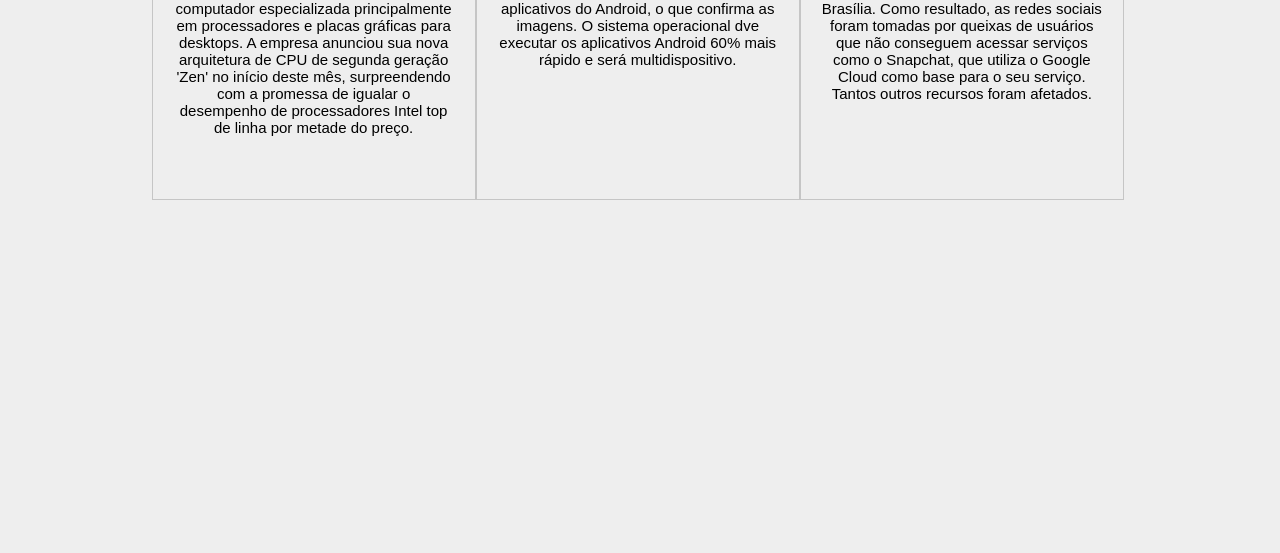
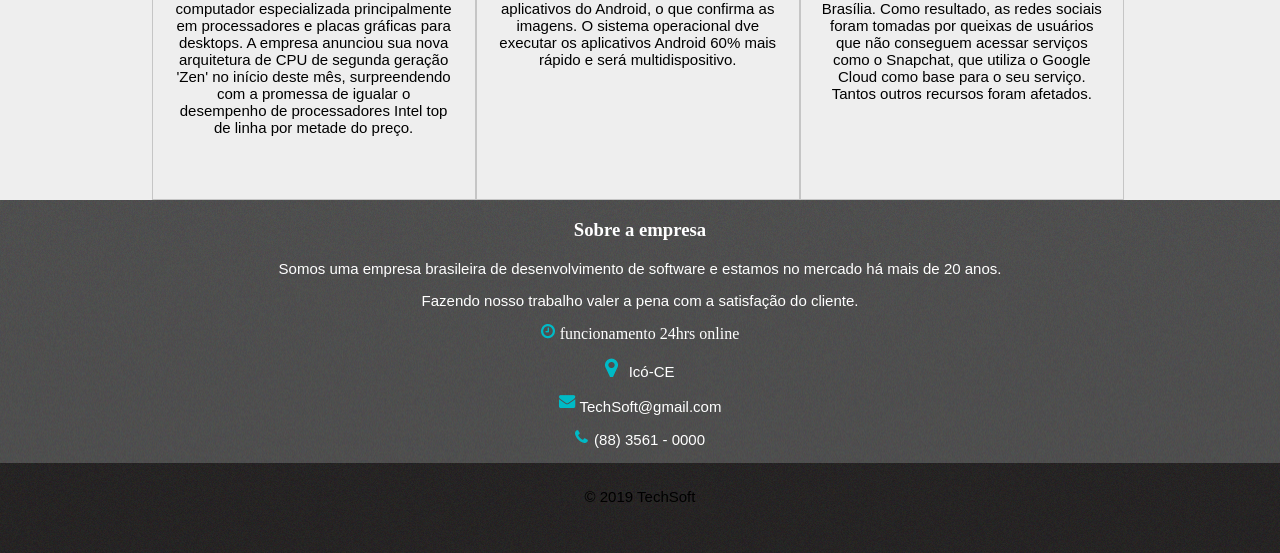
Before and after one commit to larafernanda/SiteProjeto, a PHP site: page / in a window 1280 px wide. Shown: the part 1754-2307 px from the top of the page. Before the commit the page ends 1954 px from the top, so only its background shows below. Run offline with PHP 8.4, Linux system fonts and the light colour scheme; some libraries are stand-ins or nearby versions.

Commit message:
Atualizações
Algumas alterações

```diff
--- a/teste/css/site.css
+++ b/teste/css/site.css
@@ -2,73 +2,78 @@
     background-color: black;
     height: 70px;
     width: 100%;
+}
 
-
-}
-body{
+body {
     width: 100%;
     height: 100%;
     margin: 0 auto;
 }
 
-main{
+main {
     margin: 0 auto;
     width: 980px;
-
     position: relative;
 }
-.logo{
+
+.logo {
     padding: 6px;
     width: 70%;
     float: left;
 }
 
-.login{
+.login {
     margin-left: 80%;
     position: absolute;
     top: -13px;
+}
 
-}
-.header-2{
+.header-2 {
     background-color: #ffffff;
     width: 980px;
     margin: 0 auto;
     padding: 16px;
+}
 
-}
-.menu-urls{
+.menu-urls {
     border-bottom: 3 px solid #efefef;
     height: 80px;
 }
-.menu ul li{
+
+.menu ul li {
     display: inline-block;
     color: #8b8b8b;
     margin-left: 15px;
     height: 60px;
 }
-.menu ul li:hover{
-    border-bottom: 3px solid  #00bac6;
+
+.menu ul li:hover {
+    border-bottom: 3px solid #00bac6;
 }
-.menu ul li a:hover{
+
+.menu ul li a:hover {
     color: #00bac6;
 }
-.menu ul li a{
+
+.menu ul li a {
     color: #8b8b8b;
     text-decoration: none;
     font-size: 17px;
     text-transform: uppercase;
+}
 
-}
-.menu{
+.menu {
     width: 70%;
     float: left;
 }
-.busca{
+
+.busca {
     text-align: center;
     width: 30%;
     float: right;
 }
-.busca input{
+
+.busca input {
     margin-top: 10px;
     border: 1px solid #d6d6d6;
     height: 25px;
@@ -78,30 +83,35 @@ main{
     background-repeat: no-repeat;
     background-position: 96%;
 }
-.col-100{
+
+.col-100 {
     width: 100%;
     float: left;
     position: relative;
 }
-.slide{
+
+.slide {
     width: 100%!important;
 }
-ul.slick-dots li{
+
+ul.slick-dots li {
     display: inline-block;
-    font-size:0px;
+    font-size: 0px;
     border: 3px solid #ffffff;
     border-radius: 50%;
     width: 20px;
     height: 20px;
+}
 
-}
-ul.slick-dots li.slick-active{
+ul.slick-dots li.slick-active {
     background-color: #00bac6;
 }
-.slick-initialized{
+
+.slick-initialized {
     overflow: hidden;
 }
-.slick-dots li button{
+
+.slick-dots li button {
     font-size: 0px;
     border: 5px solid #ffffff;
     width: 26px;
@@ -110,16 +120,19 @@ ul.slick-dots li.slick-active{
     border-radius: 50%;
     cursor: pointer;
 }
-.slick-dots{
+
+.slick-dots {
     margin: 0 auto;
     width: 50%;
     position: absolute;
     left: 45%;
     top: 350px;
 }
-.slick-dots li{
+
+.slick-dots li {
     display: inline-block;
 }
+
 button.slick-prev {
     font-size: 0px;
     border: none;
@@ -128,7 +141,8 @@ button.slick-prev {
     background-color: transparent;
     background-image: url("");
 }
-button.slick-next{
+
+button.slick-next {
     font-size: 0px;
     border: none;
     width: 25px;
@@ -136,3 +150,86 @@ button.slick-next{
     background-color: transparent;
     background-image: url("");
 }
+
+.entra {
+    font-family: Arial, Helvetica, sans-serif;
+    font-size: 14px;
+    color: #ffffff;
+    background: -moz-linear-gradient( top, #42aaff 0%, #003366);
+    background: -webkit-gradient( linear, left top, left bottom, from(#42aaff), to(#003366));
+    -moz-border-radius: 10px;
+    -webkit-border-radius: 10px;
+    border-radius: 10px;
+    border: 2px solid #003366;
+    -moz-box-shadow: 0px 1px 3px rgba(000, 000, 000, 0.5), inset 0px 0px 1px rgba(255, 255, 255, 0.5);
+    -webkit-box-shadow: 0px 1px 3px rgba(000, 000, 000, 0.5), inset 0px 0px 1px rgba(255, 255, 255, 0.5);
+    box-shadow: 0px 1px 3px rgba(000, 000, 000, 0.5), inset 0px 0px 1px rgba(255, 255, 255, 0.5);
+    text-shadow: 0px -1px 0px rgba(000, 000, 000, 0.7), 0px 1px 0px rgba(255, 255, 255, 0.3);
+}
+
+.cadastre {
+    font-family: Arial, Helvetica, sans-serif;
+    font-size: 14px;
+    color: #ffffff;
+    background: -moz-linear-gradient( top, #42aaff 0%, #003366);
+    background: -webkit-gradient( linear, left top, left bottom, from(#42aaff), to(#003366));
+    -moz-border-radius: 10px;
+    -webkit-border-radius: 10px;
+    border-radius: 10px;
+    border: 2px solid #003366;
+    -moz-box-shadow: 0px 1px 3px rgba(000, 000, 000, 0.5), inset 0px 0px 1px rgba(255, 255, 255, 0.5);
+    -webkit-box-shadow: 0px 1px 3px rgba(000, 000, 000, 0.5), inset 0px 0px 1px rgba(255, 255, 255, 0.5);
+    box-shadow: 0px 1px 3px rgba(000, 000, 000, 0.5), inset 0px 0px 1px rgba(255, 255, 255, 0.5);
+    text-shadow: 0px -1px 0px rgba(000, 000, 000, 0.7), 0px 1px 0px rgba(255, 255, 255, 0.3);
+}
+.footer h3{
+    text-align: center;
+}
+.footer{
+    background-image: url(../img/footer.png);
+    color: #ffffff;
+}
+.footer p{
+    color: #ffffff!important;
+    text-align: left;
+}
+.footer-2{
+    background-image: url('../img/footer2.png');
+    color: #efefef!important;
+    height: 90px;
+}
+.footer-2 p{
+    padding: 10px;
+}
+.clock:before {
+ content: '';
+ width: 15px;
+ height: 15px;
+ display: inline-block;
+ background-image: url('../img/clock.png');
+ background-repeat: no-repeat;
+}
+.local:before{
+ content: '';
+ width: 19px;
+ height: 19px;
+ display: inline-block;
+ background-image: url('../img/local.png');
+ background-repeat: no-repeat;
+}
+.email:before{
+    content: '';
+    width: 17px;
+    height: 17px;
+    display: inline-block;
+    background-image: url('../img/email.png');
+    background-repeat: no-repeat;
+}
+.telefone:before{
+    content: '';
+    width: 15px;
+    height: 15px;
+    display: inline-block;
+    background-image: url('../img/telefoneico.png');
+    background-repeat: no-repeat;
+}
--- a/teste/index.html
+++ b/teste/index.html
@@ -18,8 +18,8 @@
                 <ul>
                     <input placeholder="Login" type="text" />
                     <input placeholder="Senha" type="text" />
-                    <button>Entrar</button>
-                    <input type="button" value="Cadastre-se" onclick="javascript: location.href='formulario/formulario.php';">
+                    <input type="button" class="entra" value="Entrar" onclick="javascript: location.href='';">
+                    <input type="button" class="cadastre" value="Cadastre-se" onclick="javascript: location.href='formulario/formulario.php';">
                 </ul>
             </div>
             </div>
@@ -27,17 +27,16 @@
     </header>
     <main class="col-100 menu-urls">
         <section class="header-2">
-            <div class="menu">
+            <nav class="menu">
                 <ul>
-                    <li><a href="">Home</a></li>
-                    <li><a href="">About Us</a></li>
-                    <li><a href="">Service</a></li>
-                    <li><a href="">Blog</a></li>
-                    <li><a href="">Contact Us</a></li>
+                    <li><a href="#home">Início</a></li>
+                    <li><a href="#sobre">Sobre nós</a></li>
+                    <li><a href="#noticias">Notícias</a></li>
+                    <li><a href="#fale">Fale conosco</a></li>
 
                 </ul>
 
-            </div>
+            </nav>
             <section class="busca">
                 <input placeholder="Search Something" type="text" />
             </section>
@@ -58,7 +57,7 @@
 
     <div class="col-100">
         <link rel="stylesheet" href="css/noticias.css">
-        <div class="content texto-destaque">
+        <div id="noticias" class="content texto-destaque">
             <h1> Novidades </h1>
 
 
@@ -125,8 +124,27 @@
                         </div>
                     </div>
                 </div>
+                <footer>
+                    <div class="col-100 footer">
+                        <div id="sobre" class="content">
+                            <div class="col-5">
+                                <h3><b> Sobre a empresa</b></h3>
+                                <p>Somos uma empresa brasileira de desenvolvimento de software e estamos no mercado há mais de 20 anos. </p>
+                                   <p> Fazendo nosso trabalho valer a pena com a satisfação do cliente.</p>
 
+                                <span class="clock"> funcionamento 24hrs online</span>
+                                <p class="local"> Icó-CE</p>
+                                <p class="email"> TechSoft@gmail.com</p>
+                                <p class="telefone"> (88) 3561 - 0000</p>
+                        </div>
 
+                    </div>
+                </footer>
+                <div class="col-100 footer-2">
+                <div class="content">
+                    <p>© 2019 TechSoft</p>
+                </div>
+                </div>
 
 </body>
 
```
Also changed, not shown: teste/css/noticias.css (line endings or trailing spaces), teste/img/clock.png (added), teste/img/email.png (added), teste/img/emailico.png (added), teste/img/footer.png (added), teste/img/footer2.png (added), teste/img/local.png (added), teste/img/telefoneico.png (added).
